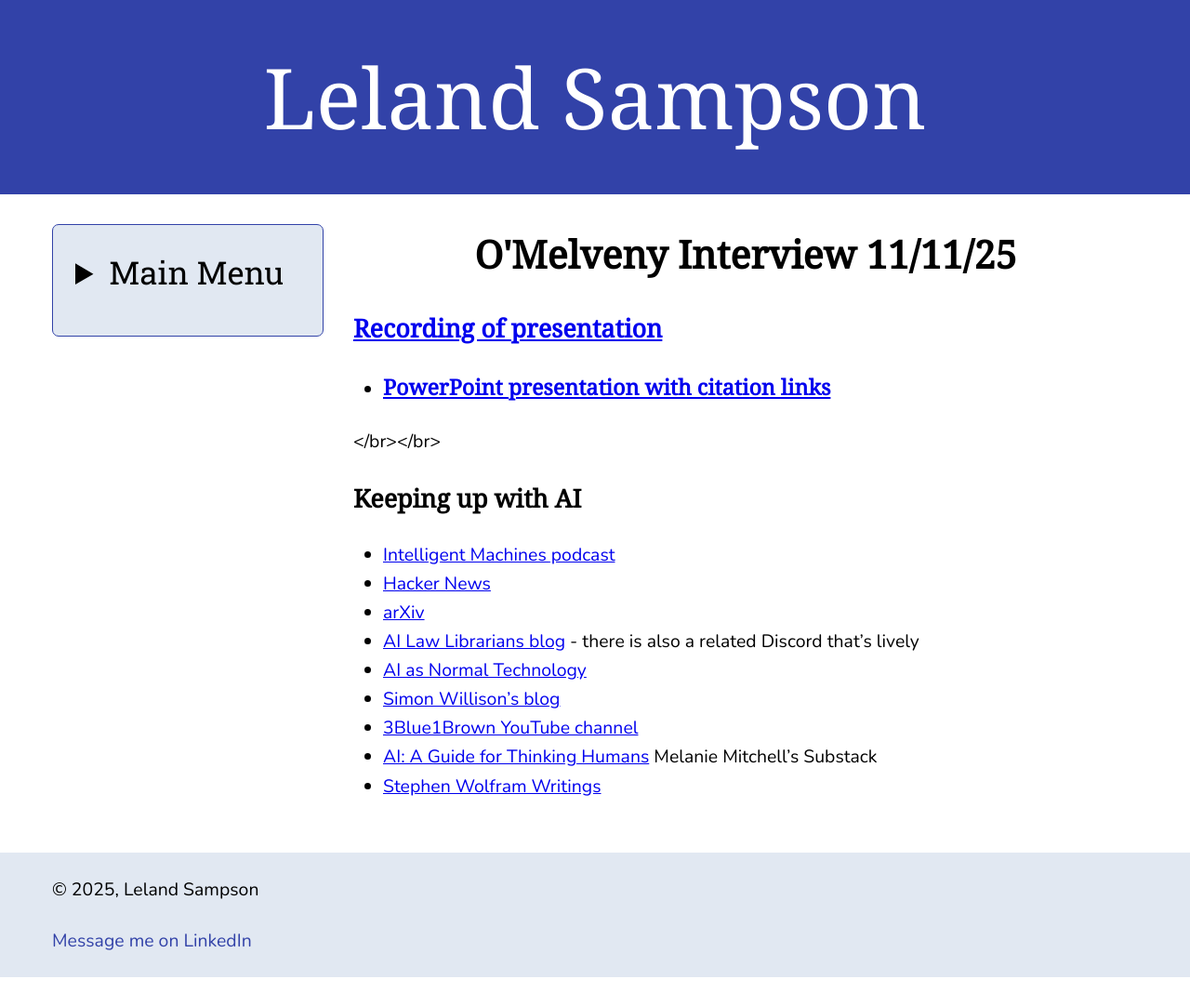
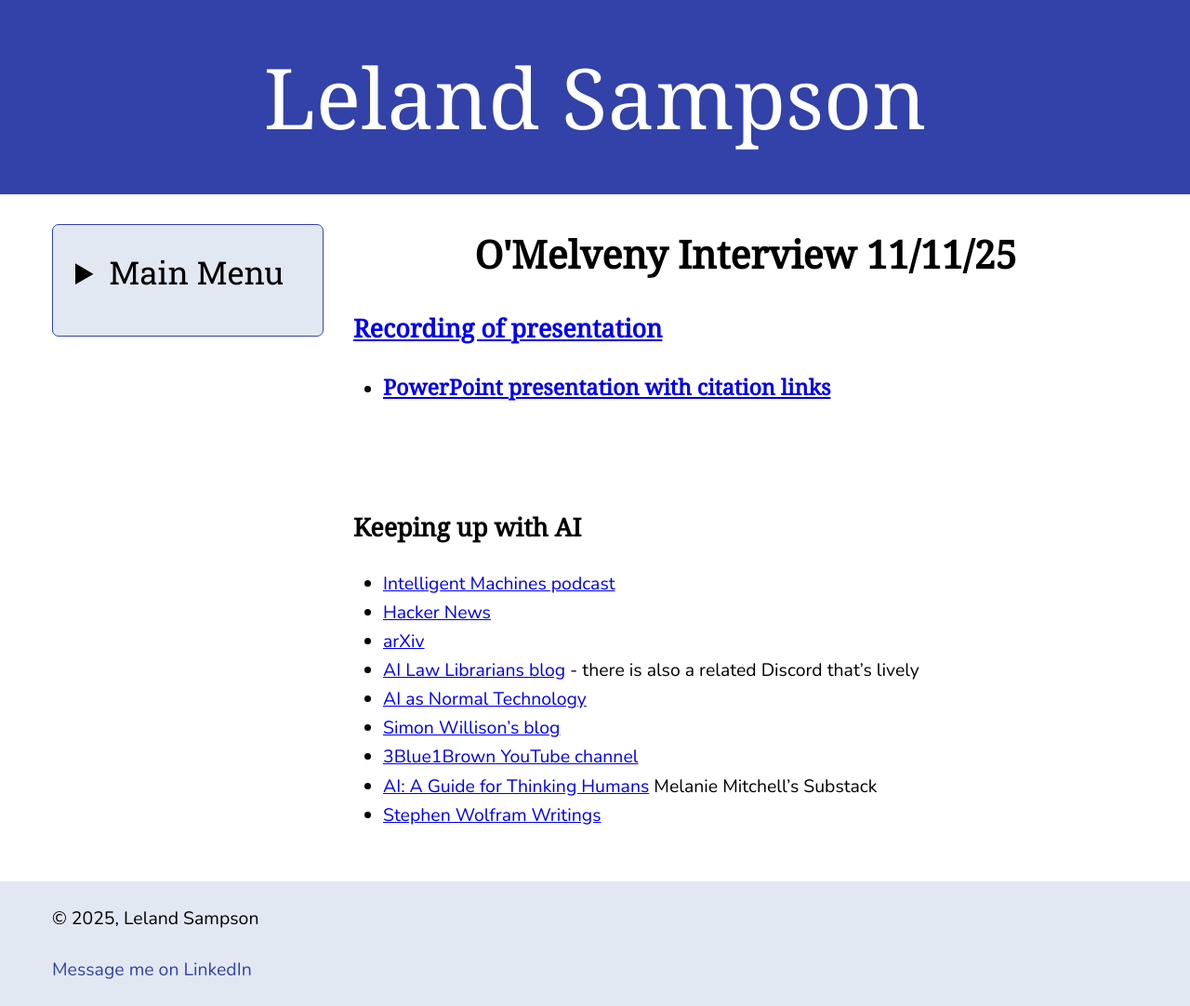
Before and after one commit to lelandsampson/Leland-Sampson-Website, a Jekyll site: the page built from omm-2.md, in a window 1280 px wide. Shown: the whole page at 93% size. Built offline with Jekyll 4.4.1, drawn with Linux system fonts in a browser that asks for light colours; before the commit the page ends 1051 px from its top, so only the background shows below that.

Commit message:
Update omm-2.md

```diff
--- a/omm-2.md
+++ b/omm-2.md
@@ -8,7 +8,7 @@
 ## [Recording of presentation](https://drive.google.com/file/d/1sOmkqXxCbTflVx-zyA0sqAB9zOIcK4s5/view?usp=sharing)
 - ### [PowerPoint presentation with citation links](/files/sampson-omm-interview-slides.pptx)
 
-</br></br>
+<br /><br />
 
 ## Keeping up with AI
 - [Intelligent Machines podcast](https://twit.tv/shows/intelligent-machines)
```
